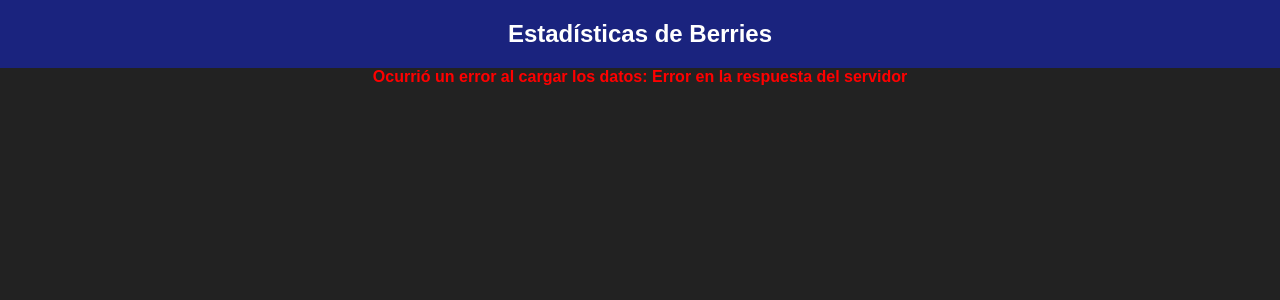
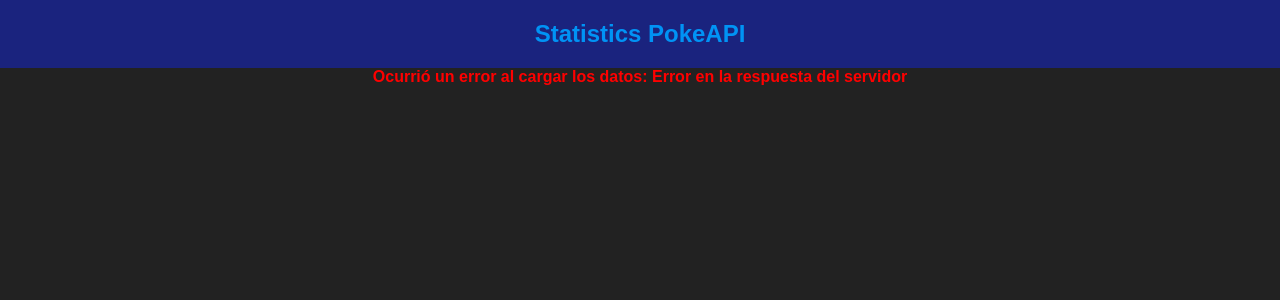
Before and after one commit to megadethwars/pokeapp, a Flask app: page /hist in a window 1280 px wide. Shown: the top 300 px of the page. Run offline with Flask 3, Linux system fonts and the light colour scheme; parts of the project's set-up code (start-up, migrations or seed data) failed here and were passed over.

Commit message:
change title

```diff
--- a/templates/histpage.html
+++ b/templates/histpage.html
@@ -1,7 +1,7 @@
 <!DOCTYPE html>
 <html>
 <head>
-    <title>Estadísticas de Berries</title>
+    <title>Estadísticas</title>
     <style>
         body {
             background-color: #222222;
@@ -35,7 +35,7 @@
 </head>
 <body>
     <div class="header">
-        <h1>Estadísticas de Berries</h1>
+        <h1 style="color: rgb(0, 147, 245);">Statistics PokeAPI</h1>
     </div>
     <div id="spinner" class="spinner">
         <img style="width: 10%; height: 100px;" src="/static/css/spin.gif" alt="Cargando...">
```
